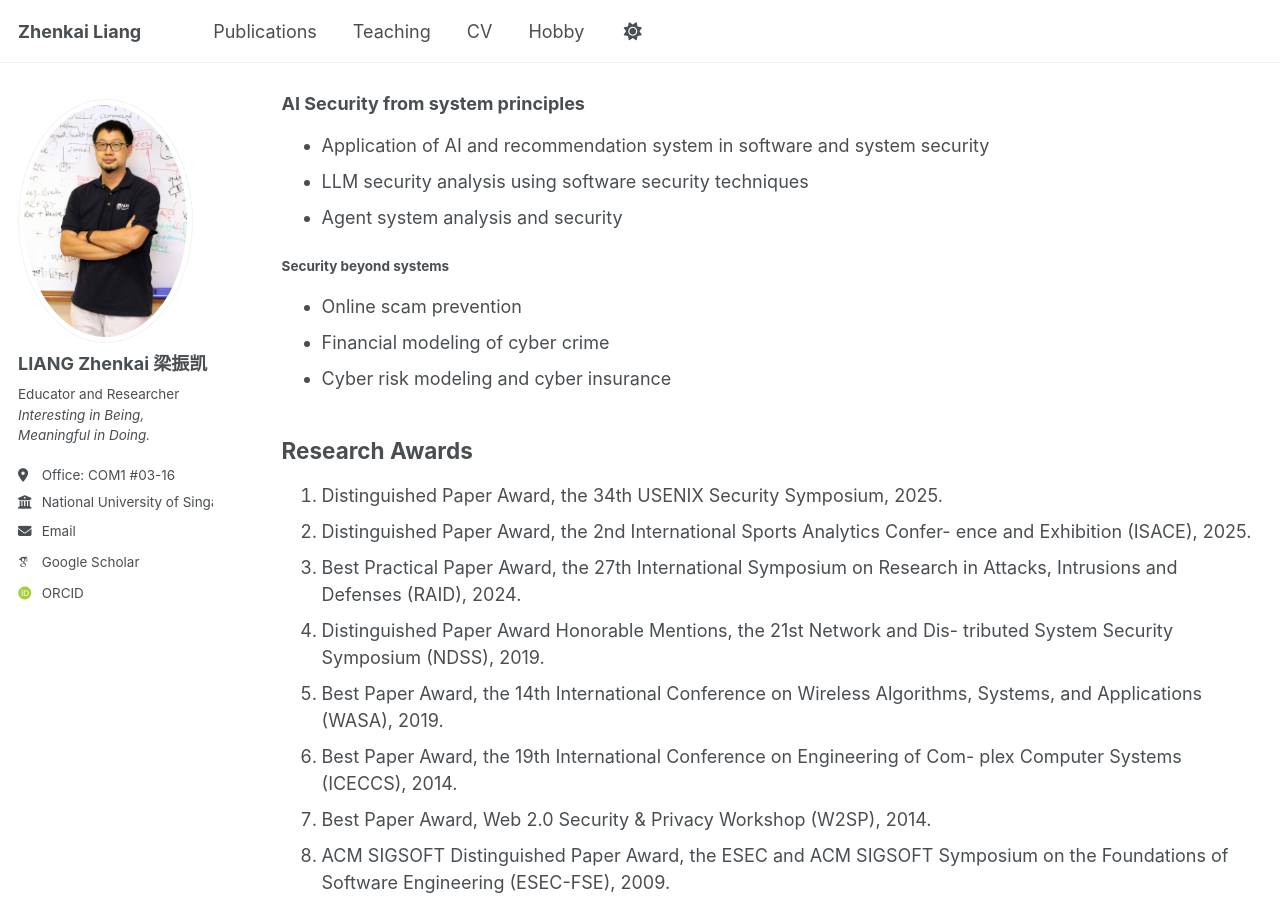
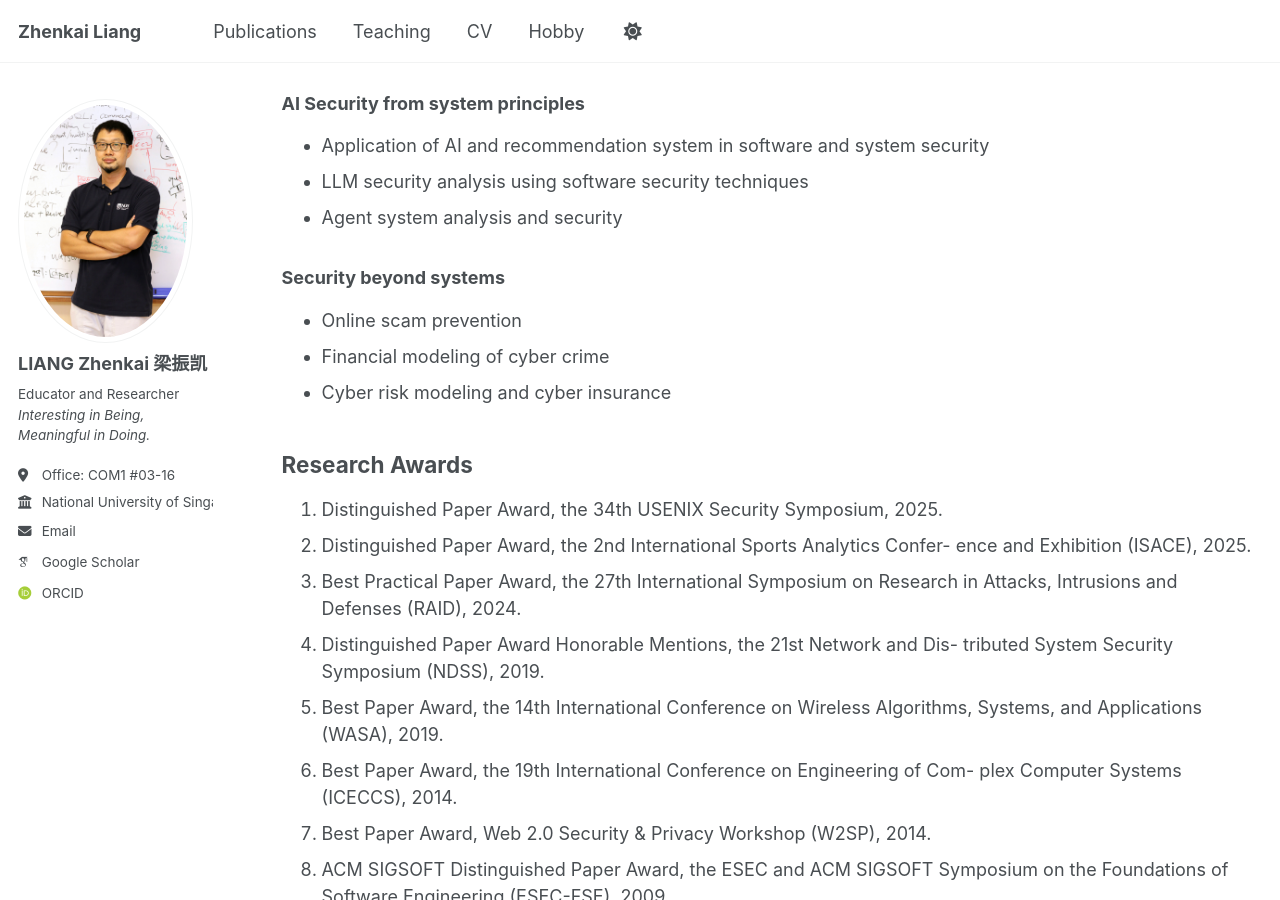
Before and after one commit to zhenkai-liang/zhenkai-liang.github.io, a Jekyll site: the page built from _pages/research.md, in a window 1280 px wide and 900 px high, scrolled down 725 px. Built offline with Jekyll 4.4.1, drawn with Linux system fonts in a browser that asks for light colours; some web fonts are replaced; a script that is not in the unit is left out.

```diff
--- a/_pages/research.md
+++ b/_pages/research.md
@@ -31,7 +31,7 @@ Project pages to be included from my group website.
 * LLM security analysis using software security techniques
 * Agent system analysis and security
 
-#### Security beyond systems
+### Security beyond systems
 * Online scam prevention
 * Financial modeling of cyber crime
 * Cyber risk modeling and cyber insurance
```
